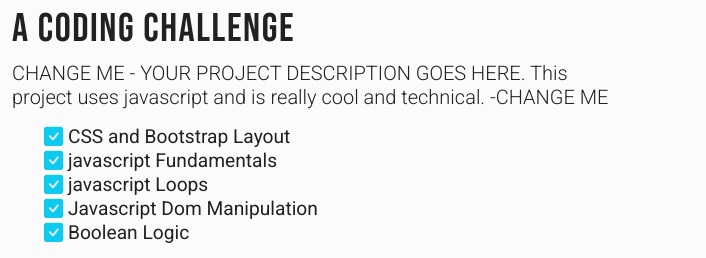
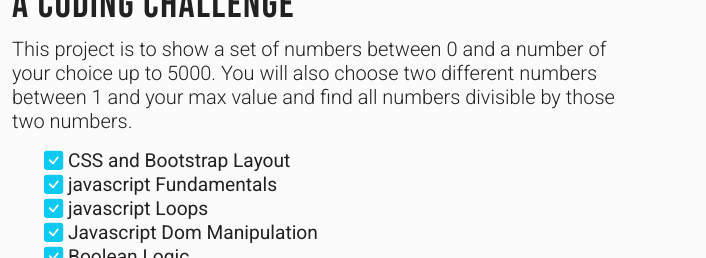
Before and after one commit to Freidevelopment/FizzBuzz, a plain HTML site: page index.html in a window 1280 px wide. Shown: the part 237-495 px from the top of the page, 0-706 px from the left. Drawn offline with nearby package versions, Linux system fonts and the light colour scheme.

Commit message:
Fixed the index page project information to properly let the user know about what the project is about.

```diff
--- a/index.html
+++ b/index.html
@@ -70,8 +70,10 @@
                 <h1 class="display-5 fw-bold mt-5 mt-md-0">FizzBuzz</h1>
                 <h2 class="display-6">A Coding Challenge</h2>
                 <p class="lead">
-                    CHANGE ME - YOUR PROJECT DESCRIPTION GOES HERE. This project
-                    uses javascript and is really cool and technical. -CHANGE ME
+                    This project is to show a set of numbers between 0
+                    and a number of your choice up to 5000. You will also
+                    choose two different numbers between 1 and your max value
+                    and find all numbers divisible by those two numbers.
                 </p>
                 <ul class="checklist">
                     <li>
```
